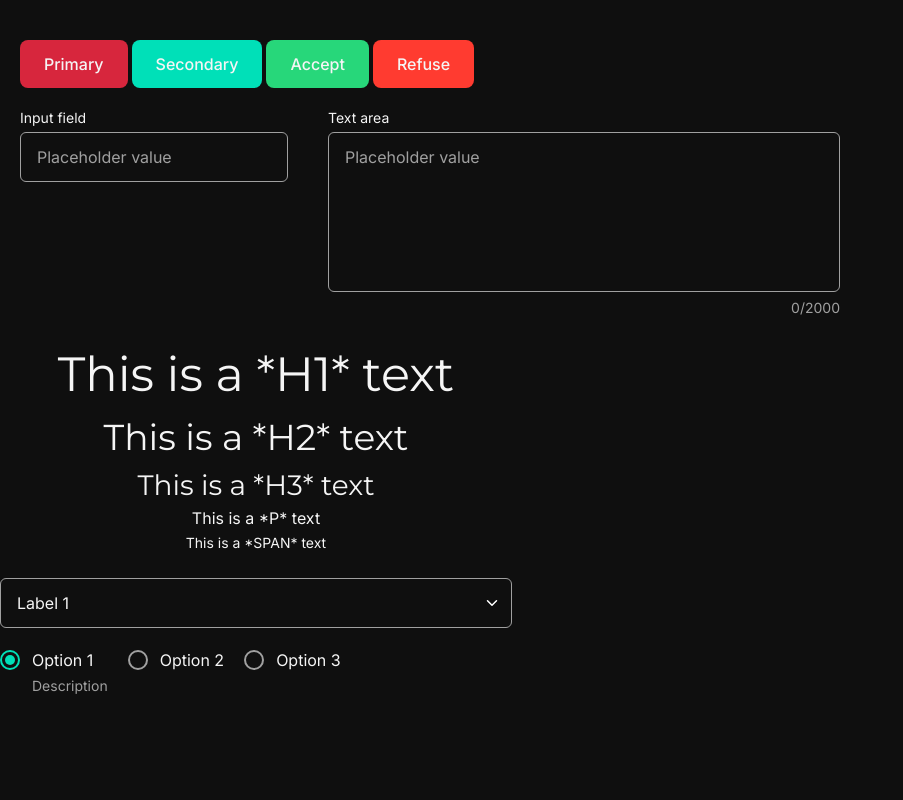
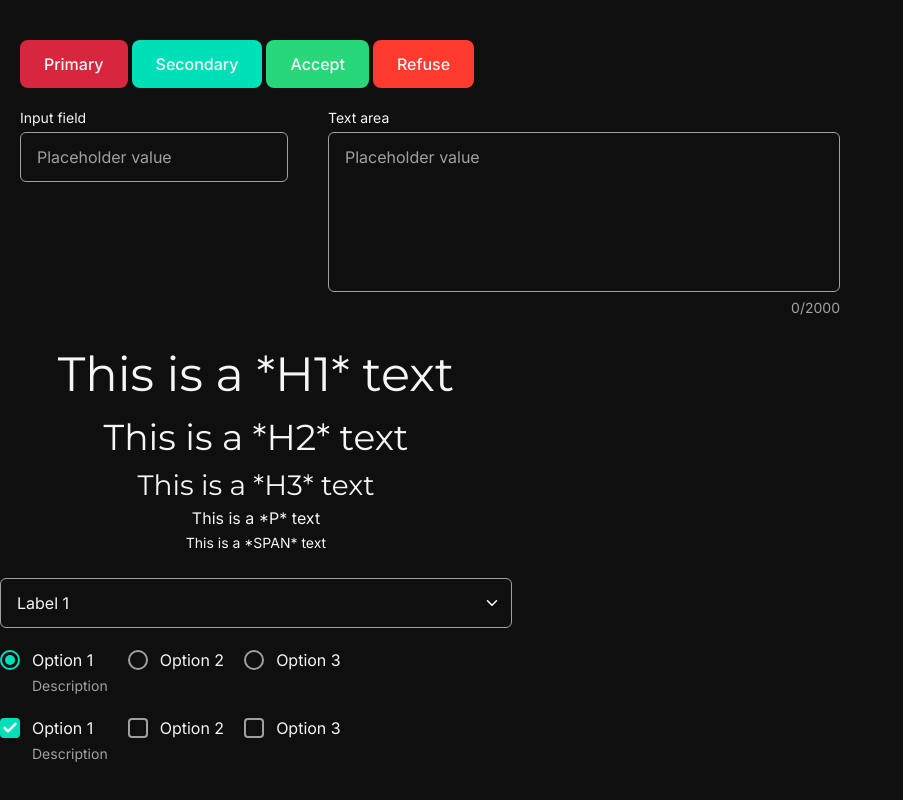
Before and after one commit to gregoirelebas/FightConnect-frontend, a Next.js app: page /toolkit in a window 1280 px wide. Shown: the whole page, without its empty margins (0-903 px from the left). Built offline with nearby package versions, Linux system fonts and the light colour scheme.

Commit message:
Created a Checkbox component.

```diff
--- /dev/null
+++ b/app/...components/Checkbox.tsx
@@ -0,0 +1,61 @@
+interface CheckboxProps {
+  name: string;
+  value: string;
+  label: string;
+  description?: string;
+  isChecked?: boolean;
+  onChange: (isChecked: boolean, value: string) => void;
+}
+
+/**
+ * A customizable checkbox component with label and optional description.
+ *
+ * Features a styled checkbox with hover effects, peer-based styling for the visual indicator,
+ * and support for descriptions below the label text.
+ *
+ * @param props - The checkbox component props
+ * @param props.name - The name attribute for the checkbox input
+ * @param props.value - The value attribute for the checkbox input
+ * @param props.isChecked - Whether the checkbox is initially checked
+ * @param props.label - The label text displayed next to the checkbox
+ * @param props.description - Optional description text displayed below the label
+ * @param props.onChange - Callback function triggered when checkbox state changes, receives (checked: boolean, value: string)
+ * @returns A styled checkbox component with label and optional description
+ */
+export default function Checkbox(props: CheckboxProps) {
+  return (
+    <label className="flex items-start gap-3 cursor-pointer group">
+      <div className="relative flex items-center justify-center mt-0.5">
+        <input
+          name={props.name}
+          value={props.value}
+          type="checkbox"
+          defaultChecked={props.isChecked ? props.isChecked : false}
+          className="peer sr-only"
+          onChange={(e) => props.onChange(e.target.checked, e.target.value)}
+        />
+        <div className="w-5 h-5 rounded border-2 border-grey peer-checked:border-accent peer-checked:bg-accent transition-all duration-200 group-hover:border-accent flex items-center justify-center"></div>
+        <svg
+          xmlns="http://www.w3.org/2000/svg"
+          width="16"
+          height="16"
+          viewBox="0 0 24 24"
+          fill="none"
+          stroke="currentColor"
+          stroke-width="4"
+          stroke-linecap="round"
+          stroke-linejoin="round"
+          className="absolute text-white scale-0 peer-checked:scale-100 transition-transform duration-200"
+          aria-hidden="true">
+          <path d="M20 6 9 17l-5-5"></path>
+        </svg>
+      </div>
+      <div className="flex-1">
+        <div className="text-white group-hover:text-accent transition-colors duration-200">
+          {props.label}
+        </div>
+        {props.description && <div className="text-sm text-grey mt-1">{props.description}</div>}
+      </div>
+    </label>
+  );
+}
--- a/app/toolkit/page.tsx
+++ b/app/toolkit/page.tsx
@@ -6,17 +6,34 @@ import Input from '../...components/Input';
 import TextArea from '../...components/TextArea';
 import Dropdown, { DropdownOptionProps } from '../...components/Dropdown';
 import RadioButton from '../...components/RadioButton';
+import Checkbox from '../...components/Checkbox';
 
 export default function Toolkit() {
   const [inputValue, setInputValue] = useState<string>('');
   const [textAreaValue, setTextAreaValue] = useState<string>('');
+  const [radioValue, setRadioValue] = useState<string>('');
+  const [checkboxValues, setCheckboxValues] = useState<string[]>([]);
 
   const handleValidate = () => {
     console.log('Enter!');
   };
 
-  const handleCheckboxChange = (value: string) => {
-    console.log('Checked => ' + value);
+  const handleRadioChange = (value: string) => {
+    console.log('Selected => ' + radioValue);
+
+    setRadioValue(value);
+  };
+
+  const handleCheckboxChange = (isChecked: boolean, value: string) => {
+    if (isChecked) {
+      setCheckboxValues([...checkboxValues, value]);
+      const newValues = [...checkboxValues, value];
+      console.log(newValues);
+    } else {
+      setCheckboxValues(checkboxValues.filter((v) => v !== value));
+      const newValues = checkboxValues.filter((v) => v !== value);
+      console.log(newValues);
+    }
   };
 
   const dropdownOptions: DropdownOptionProps[] = [
@@ -78,21 +95,33 @@ export default function Toolkit() {
           label="Option 1"
           isChecked={true}
           description="Description"
+          onChange={handleRadioChange}
+        />
+        <RadioButton name="radio" value="option2" label="Option 2" onChange={handleRadioChange} />
+        <RadioButton name="radio" value="option3" label="Option 3" onChange={handleRadioChange} />
+      </div>
+      <fieldset className="flex mt-5 gap-5">
+        <Checkbox
+          name="checkbox"
+          value="option1"
+          label="Option 1"
+          description="Description"
+          isChecked={true}
           onChange={handleCheckboxChange}
         />
-        <RadioButton
-          name="radio"
+        <Checkbox
+          name="checkbox"
           value="option2"
           label="Option 2"
           onChange={handleCheckboxChange}
         />
-        <RadioButton
-          name="radio"
+        <Checkbox
+          name="checkbox"
           value="option3"
           label="Option 3"
           onChange={handleCheckboxChange}
         />
-      </div>
+      </fieldset>
     </div>
   );
 }
```
